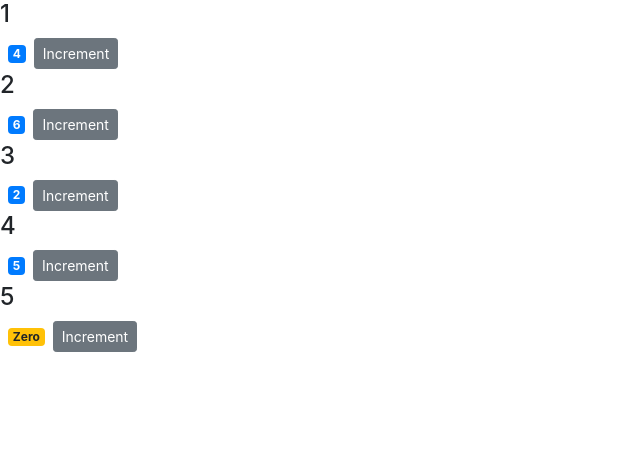
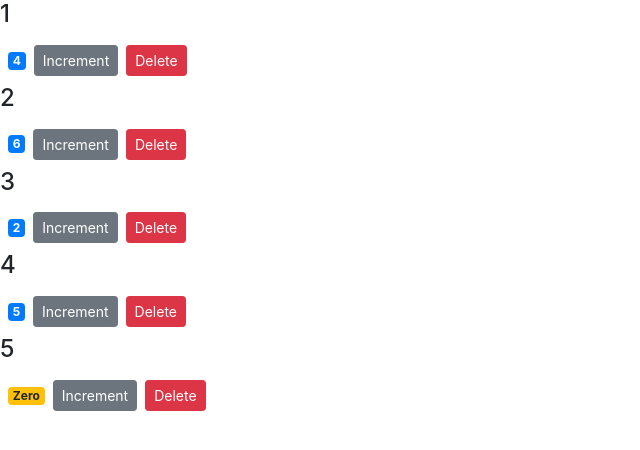
Before and after one commit to garydeol8/HelloWorld, a React (Create React App) app in the folder counter-app/: page / in a window 1280 px wide. Shown: the top 450 px of the page, without its empty margins (0-640 px from the left). Built offline with nearby package versions, Linux system fonts and the light colour scheme.

Commit message:
Components state management.

```diff
--- a/counter-app/src/components/counter.jsx
+++ b/counter-app/src/components/counter.jsx
@@ -20,6 +20,9 @@
                     className="btn btn-secondary btn-sm">
                     Increment
                 </button>
+                <button onClick={this.props.onDelete} className="btn btn-danger btn-sm m-2">
+                    Delete
+                </button>
             </div>
         );
     }
--- a/counter-app/src/components/counters.jsx
+++ b/counter-app/src/components/counters.jsx
@@ -10,12 +10,17 @@
       { id: 4, value: 5 },
       { id: 5, value: 0 }
     ]
-  };
+    };
+
+    handleDelete = () => {
+        console.log("Delete event handler.");
+    }
+
   render() {
     return (
       <div>
             {this.state.counters.map(counter =>
-                <Counter key={counter.id} value={counter.value} id={counter.id}>
+                <Counter key={counter.id} value={counter.value} id={counter.id} onDelete={this.handleDelete} >
                 </Counter>
             )}
       </div>
```
